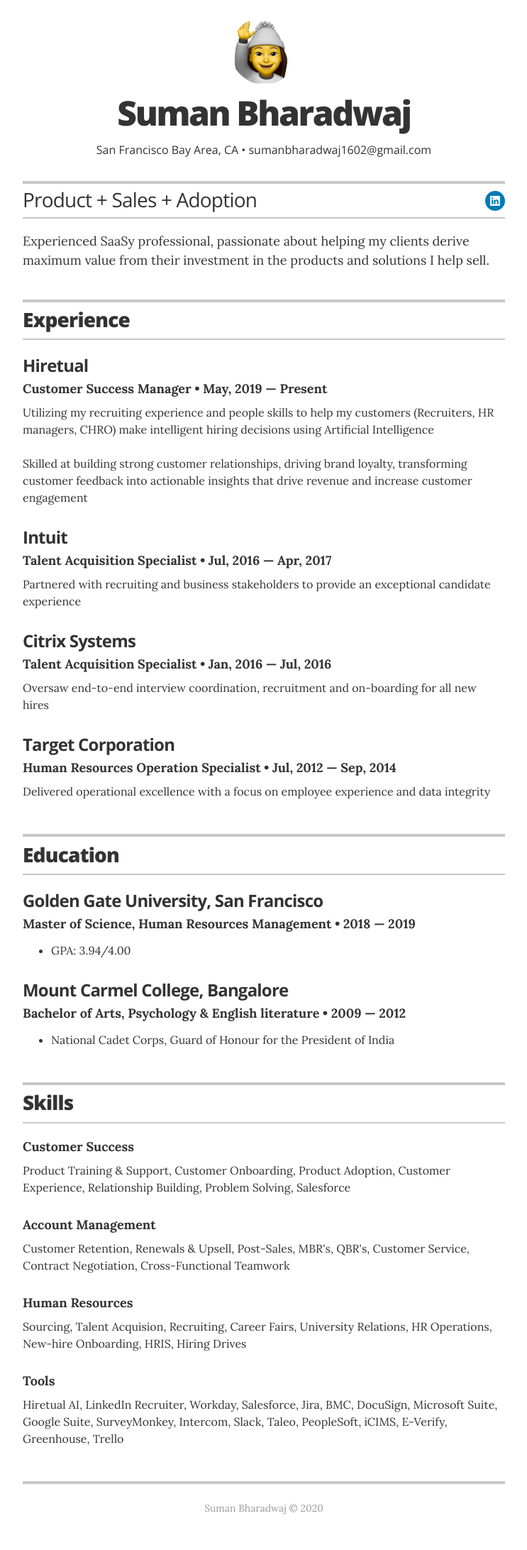
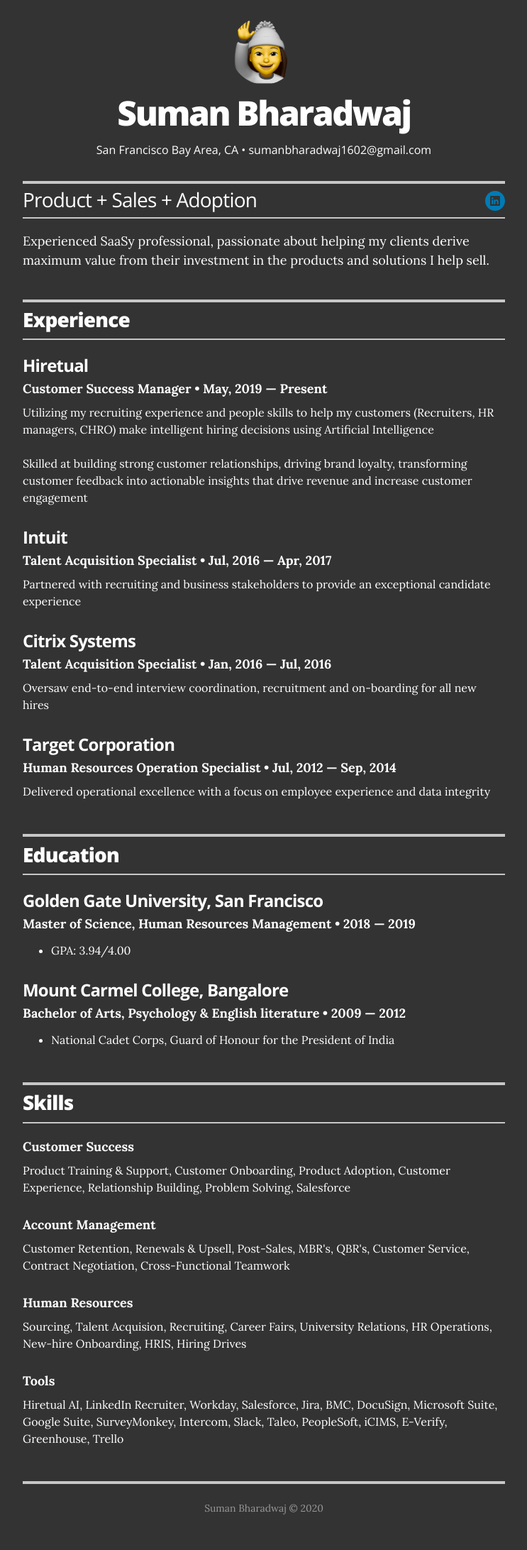
Before and after one commit to sumanbharadwaj/sumanbharadwaj.github.io, a Jekyll site: the page built from index.html, in a window 1280 px wide. Shown: the whole page at 71% size, without its empty margins (268-1011 px from the left). Built offline with Jekyll 4.4.1, drawn with Linux system fonts in a browser that asks for light colours.

Commit message:
Toggle night mode

```diff
--- a/_sass/_base.scss
+++ b/_sass/_base.scss
@@ -7,7 +7,7 @@
 }
 
 html {
-  background: $white;
+  background: $black;
 }
 
 body{
--- a/_sass/_variables.scss
+++ b/_sass/_variables.scss
@@ -9,7 +9,7 @@ $white:             #fff;
 $black:             #333;
 
 // Styles
-$text_color:        $black;
+$text_color:        $white;
 
 // Font stack
 $body-font: Helvetica, arial, nimbussansl, liberationsans, freesans, clean, sans-serif, "Segoe UI Emoji", "Segoe UI Symbol" !default;
```
